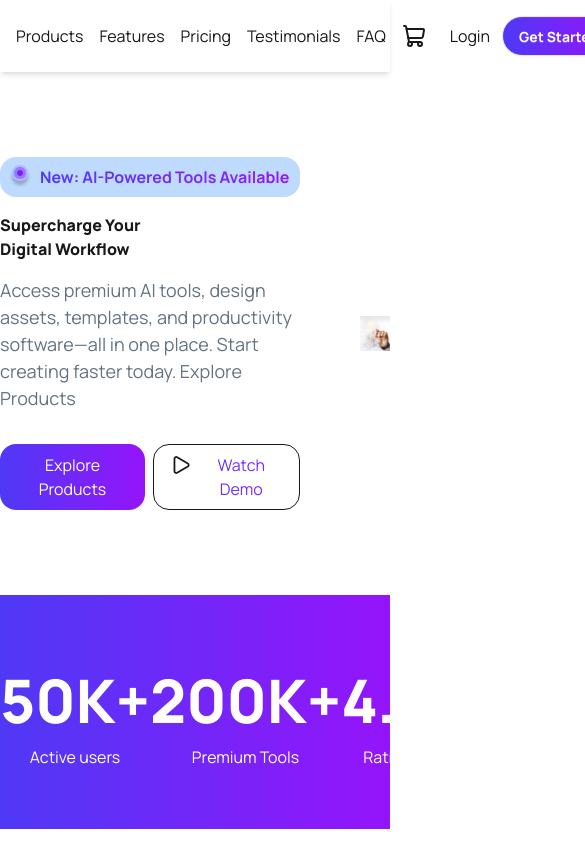
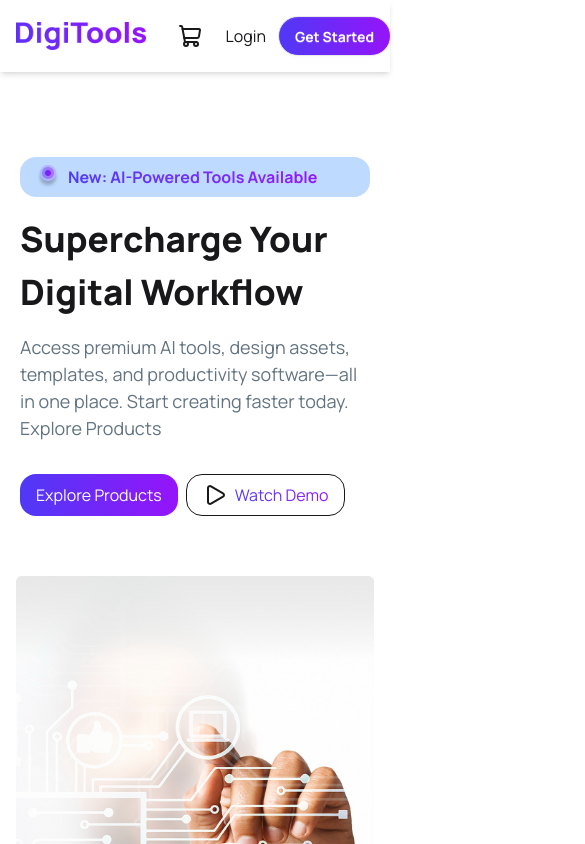
Before and after one commit to SamiaBaly/assingment06-digitools-projects, a React (Vite) app: page / in a window 390 px wide. Shown: the top 844 px of the page, 585 px wide, since content can reach past the window. Built offline with nearby package versions, Linux system fonts and the light colour scheme.

Commit message:
fully resposive for all device

```diff
--- a/src/componants/Banner/Banner.jsx
+++ b/src/componants/Banner/Banner.jsx
@@ -6,20 +6,20 @@ import { Play } from 'lucide-react';
 const Banner = () => {
   return (
     <div>
-      <div className="flex justify-between items-center container mx-auto py-[85px] gap-[60px]">
-        <div className="">
-          <div className="flex gap-2 bg-blue-200 rounded-2xl py-2 px-2 items-center w-[300px] font-bold">
+      <div className="flex flex-col md:flex-row lg:flex-row justify-between items-center container mx-auto py-[85px] gap-[60px]">
+        <div className=" flex flex-col justify-center items-left px-6">
+          <div className="flex gap-2 bg-blue-200 rounded-2xl py-2 px-4 md:px-2 items-center w-[350px] font-bold">
             <img src={baseImg} alt="" />
             <p className="bg-gradient-to-r from-[#4F39F6] to-[#9514FA] bg-clip-text text-transparent">
               New: AI-Powered Tools Available
             </p>
           </div>
-          <h1 className="sm:text-[30px] md:text-[50px] lg:text-[72px] font-extrabold my-[16px]">
+          <h1 className="text-[35px] md:text-[40px] lg:text-[72px] font-extrabold my-[16px] md:text-left">
             Supercharge Your <br /> Digital Workflow
           </h1>
-          <p className="text-[#627382] text-[18px] mb-[32px]">
+          <p className="text-[#627382] text-[18px] mb-[32px] text-left text-center md:text-left">
             Access premium AI tools, design assets, templates, and productivity
-            software—all in one place. Start creating faster today. Explore
+            software—all <br /> in one place. Start creating faster today. Explore
             Products
           </p>
           <div className="flex sm:flex-col md:flex-row lg:flex-row gap-2">
@@ -34,8 +34,8 @@ const Banner = () => {
             </button>
           </div>
         </div>
-        <div>
-          <img src={bannerImg} alt="" />
+        <div className='px-4 md:px-0 '>
+          <img className='w-[400px] md:w-full' src={bannerImg} alt="" />
         </div>
       </div>
     </div>
--- a/src/componants/BannerBottom/BannerBottom.jsx
+++ b/src/componants/BannerBottom/BannerBottom.jsx
@@ -3,19 +3,19 @@ import React from 'react';
 const BannerBottom = () => {
   return (
     <div className='bg-gradient'>
-      <div className='container mx-auto flex justify-between items-center py-[60px]'>
+      <div className='container mx-auto flex flex-col md:flex-row justify-between items-center py-[60px]'>
         <div className='text-center'>
-          <h1 className='text-[60px] font-extrabold text-white'>50K+</h1>
+          <h1 className='text-[35px] md:text-[60px] font-extrabold text-white'>50K+</h1>
           <p className='text-white'>Active users</p>
         </div>
-        <div className='w-px h-20 bg-white/40'></div>
+        <div className='md:w-px h-20 bg-white/40'></div>
         <div className='text-center'>
-          <h1 className='text-[60px] font-extrabold text-white'>200K+</h1>
+          <h1 className='text-[35px] md:text-[60px] font-extrabold text-white'>200K+</h1>
           <p className='text-white'>Premium Tools</p>
         </div>
-        <div className='w-px h-20 bg-white/40'></div>
+        <div className='md:w-px h-20 bg-white/40'></div>
         <div className='text-center'>
-          <h1 className='text-[60px] font-extrabold text-white'>4.9</h1>
+          <h1 className='text-[35px] md:text-[60px] font-extrabold text-white'>4.9</h1>
           <p className='text-white'>Rating</p>
         </div>
 
--- a/src/componants/GetStarted/GetStarted.jsx
+++ b/src/componants/GetStarted/GetStarted.jsx
@@ -7,9 +7,9 @@ import rocketImg from "../../assets/rocket.png"
 const GetStarted = () => {
   return (
     <div className="bg-base-200">
-      <div className="container mx-auto text-center py-[120px]">
+      <div className="container mx-auto text-center md:py-[120px] p-6">
         <div>
-          <h2 className="text-[48px] font-extrabold">Get Started in 3 Steps</h2>
+          <h2 className="text-[32px] md:text-[48px] font-extrabold">Get Started in 3 Steps</h2>
           <p className="text-[#627382] mt-2">
             Start using premium digital tools in minutes, not hours.
           </p>
--- a/src/componants/MainPart/Products/Products.jsx
+++ b/src/componants/MainPart/Products/Products.jsx
@@ -13,8 +13,8 @@ const Products = ({ productPromise, carts, setCarts }) => {
 
 
   return (
-    <div className="py-[120px]">
-      <div className="container mx-auto">
+    <div className="py-0 md:py-[120px]">
+      <div className="container mx-auto p-6">
         <div className="text-center mb-4">
           <div>
             <h2 className="text-[48px] font-extrabold">
--- a/src/componants/NavBar/NavBar.jsx
+++ b/src/componants/NavBar/NavBar.jsx
@@ -5,12 +5,12 @@ import { ShoppingCart } from 'lucide-react';
 const NavBar = ({carts}) => {
   return (
     <div className="bg-base-100 shadow-md">
-      <div className="flex justify-between items-center container mx-auto py-4">
+      <div className="flex justify-between items-center container mx-auto py-4 px-4 md:px-0">
         <div className="mr-4">
-          <img src={logoImg} alt="" />
+          <img className='w-[140px] md:w[250px]' src={logoImg} alt="" />
         </div>
-        <div>
-          <ul className="flex justify-between items-center gap-4">
+        <div className="">
+          <ul className="hidden md:flex justify-between items-center gap-4 ">
             <li>Products</li>
             <li>Features</li>
             <li>Pricing</li>
--- a/src/componants/PricingSection/PricingSection.jsx
+++ b/src/componants/PricingSection/PricingSection.jsx
@@ -4,9 +4,9 @@ import React from 'react';
 const PricingSection = () => {
   return (
     <div>
-      <div className="container mx-auto text-center py-[120px]">
+      <div className="container mx-auto text-center md:py-[120px] p-6">
         <div>
-          <h2 className="text-[48px] font-extrabold">
+          <h2 className="text-[32px] md:text-[48px] font-extrabold">
             Simple, Transparent Pricing
           </h2>
           <p className="text-[#627382] mt-2">
@@ -44,7 +44,7 @@ const PricingSection = () => {
           </div>
 
           <div className="bg-base-200 p-6 rounded-2xl shadow-md text-white bg-gradient relative">
-            <div className="badge badge-soft badge-warning absolute -top-3 left-35 bg-yellow-200">Most Popular</div>
+            <div className="badge badge-soft badge-warning absolute -top-3 left-[35%] md:left-35 lg:left-48 bg-yellow-200">Most Popular</div>
             <div className="my-2">
               <h2 className="text-xl font-bold">Pro</h2>
               <p className="text-gray-400">Best for professionals</p>
--- a/src/componants/WorkFlow/WorkFlow.jsx
+++ b/src/componants/WorkFlow/WorkFlow.jsx
@@ -3,9 +3,9 @@ import React from 'react';
 const WorkFlow = () => {
   return (
     <div className="bg-gradient">
-      <div className="container mx-auto text-center py-[120px] text-white">
+      <div className="container mx-auto text-center px-3 py-4 md:py-[120px] text-white">
         <div>
-          <h2 className="text-[48px] font-extrabold">
+          <h2 className="text-[30px] md:text-[48px] font-extrabold">
             Ready to Transform Your Workflow?
           </h2>
           <p className=" mt-2">
@@ -14,8 +14,8 @@ const WorkFlow = () => {
           </p>
         </div>
         <div className='my-3'>
-          <button className='bg-white m-3 p-4 rounded-4xl text-black'>Explore Products</button>
-          <button className='text-white m-3 p-4 rounded-4xl text-black outline'>View Pricing</button>
+          <button className='bg-white m-2 px-4 py-3 rounded-4xl text-black'>Explore Products</button>
+          <button className='text-white m-2 px-4 py-3 rounded-4xl text-black outline'>View Pricing</button>
         </div>
         <div>
           <p>
```
Also changed, not shown: src/componants/Footer/Footer.jsx (+13 -11 lines).
